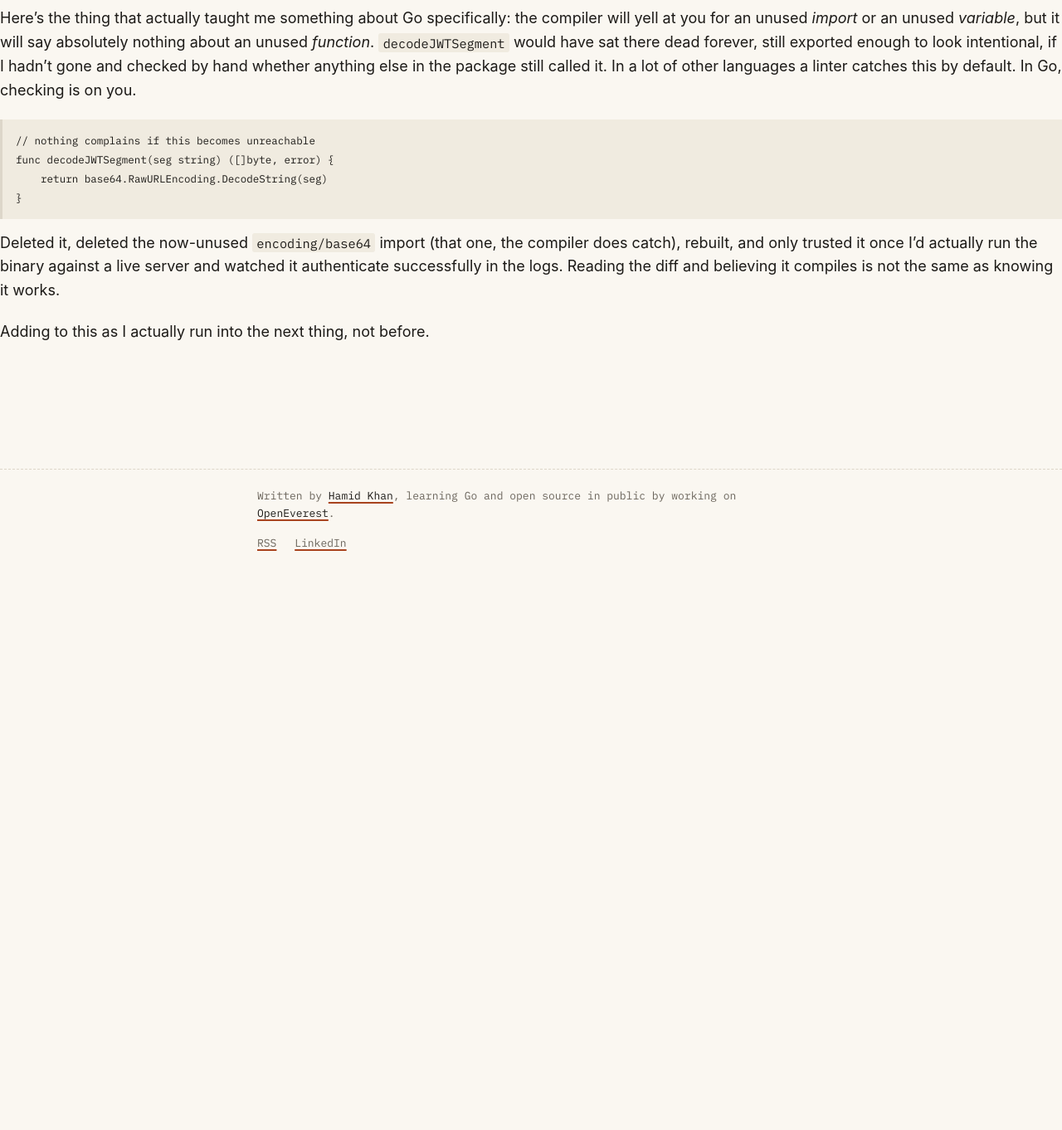
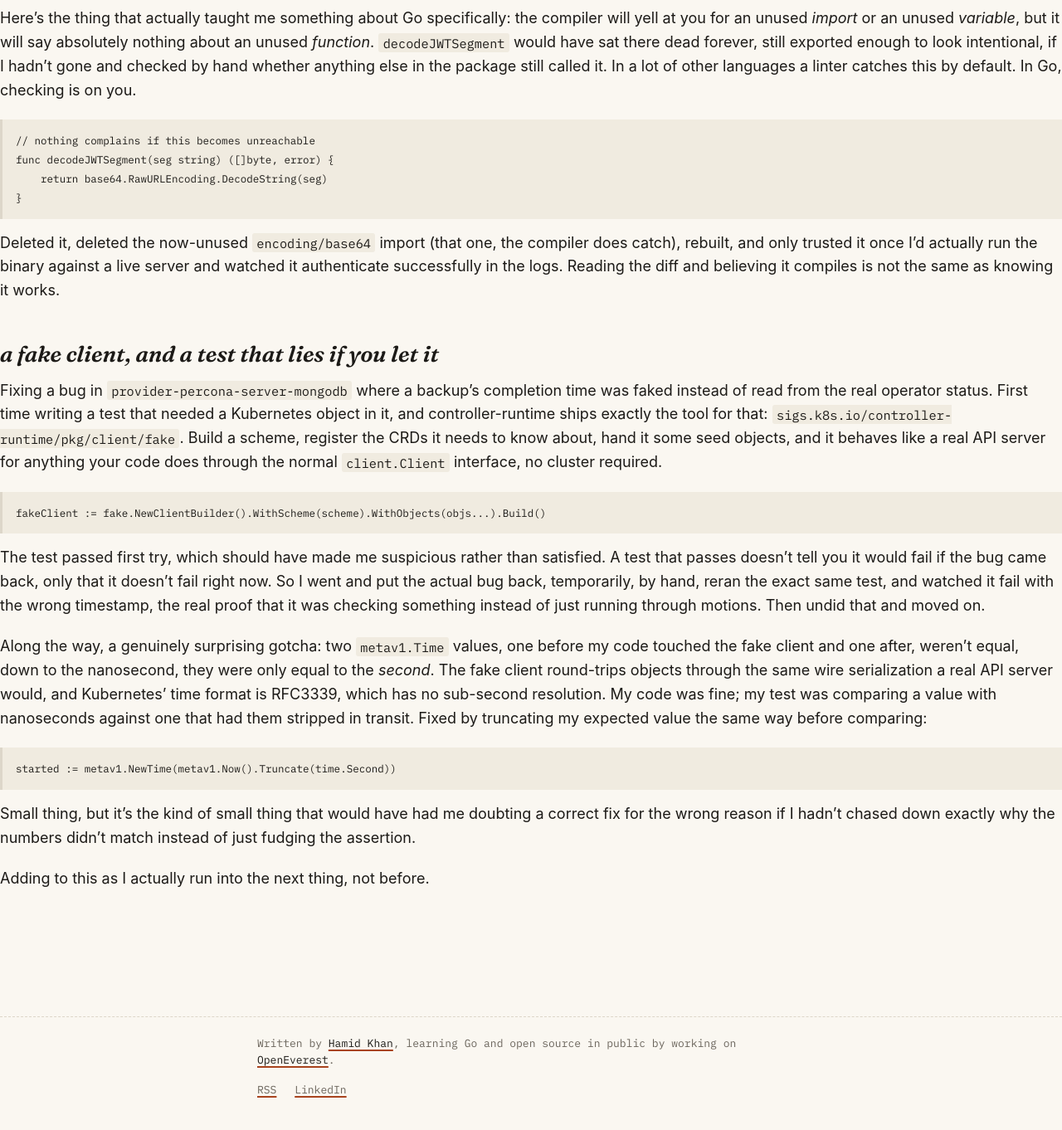
Before and after one commit to HamidKhan1001/TalesOfOpenEverest, a Jekyll site: the page built from learning-go/index.md, in a window 1280 px wide and 1400 px high, scrolled down 1452 px. Shown: the top 1362 px of the window at 83% size. Built offline with Jekyll 4.4.1, drawn with Linux system fonts in a browser that asks for light colours; before the commit the page ends 2192 px from its top, so only the background shows below that.

Commit message:
Add post on the psmdb timestamp fix, plus a Go entry on fake clients and time truncation
Post covers redoing an abandoned PR (found via reading its actual review, not assuming it was rejected on the merits), mutation-testing the fix, live-verifying it against a real cluster with matching timestamps, and filing the separate helm-deps bug found along the way. Learning Go gains an entry on controller-runtime's fake client for testing and the metav1.Time second-precision gotcha that came with it.

````diff
--- a/learning-go/index.md
+++ b/learning-go/index.md
@@ -52,4 +52,22 @@ func decodeJWTSegment(seg string) ([]byte, error) {
 
 Deleted it, deleted the now-unused `encoding/base64` import (that one, the compiler does catch), rebuilt, and only trusted it once I'd actually run the binary against a live server and watched it authenticate successfully in the logs. Reading the diff and believing it compiles is not the same as knowing it works.
 
+## a fake client, and a test that lies if you let it
+
+Fixing a bug in `provider-percona-server-mongodb` where a backup's completion time was faked instead of read from the real operator status. First time writing a test that needed a Kubernetes object in it, and controller-runtime ships exactly the tool for that: `sigs.k8s.io/controller-runtime/pkg/client/fake`. Build a scheme, register the CRDs it needs to know about, hand it some seed objects, and it behaves like a real API server for anything your code does through the normal `client.Client` interface, no cluster required.
+
+```go
+fakeClient := fake.NewClientBuilder().WithScheme(scheme).WithObjects(objs...).Build()
+```
+
+The test passed first try, which should have made me suspicious rather than satisfied. A test that passes doesn't tell you it would fail if the bug came back, only that it doesn't fail right now. So I went and put the actual bug back, temporarily, by hand, reran the exact same test, and watched it fail with the wrong timestamp, the real proof that it was checking something instead of just running through motions. Then undid that and moved on.
+
+Along the way, a genuinely surprising gotcha: two `metav1.Time` values, one before my code touched the fake client and one after, weren't equal, down to the nanosecond, they were only equal to the *second*. The fake client round-trips objects through the same wire serialization a real API server would, and Kubernetes' time format is RFC3339, which has no sub-second resolution. My code was fine; my test was comparing a value with nanoseconds against one that had them stripped in transit. Fixed by truncating my expected value the same way before comparing:
+
+```go
+started := metav1.NewTime(metav1.Now().Truncate(time.Second))
+```
+
+Small thing, but it's the kind of small thing that would have had me doubting a correct fix for the wrong reason if I hadn't chased down exactly why the numbers didn't match instead of just fudging the assertion.
+
 Adding to this as I actually run into the next thing, not before.
````
Also changed, not shown: _blog/2026-09-26-the-pr-that-died-in-a-merge-conflict/index.md (added, +49 -0 lines).
